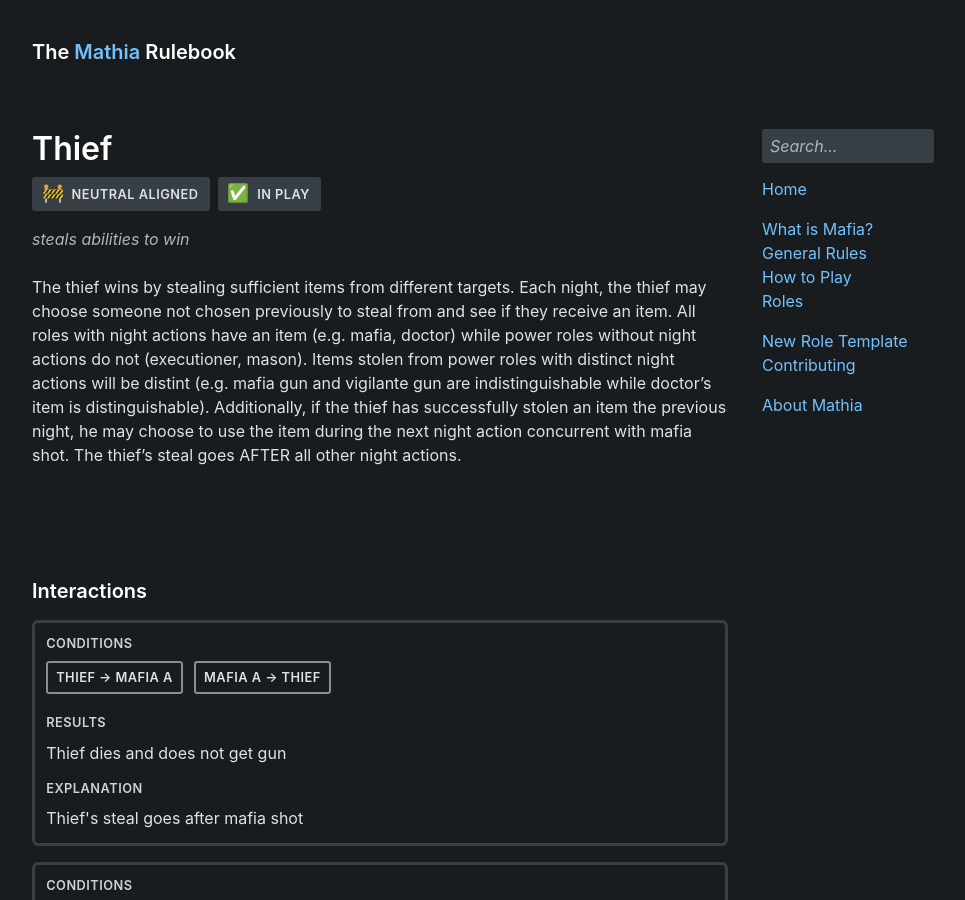
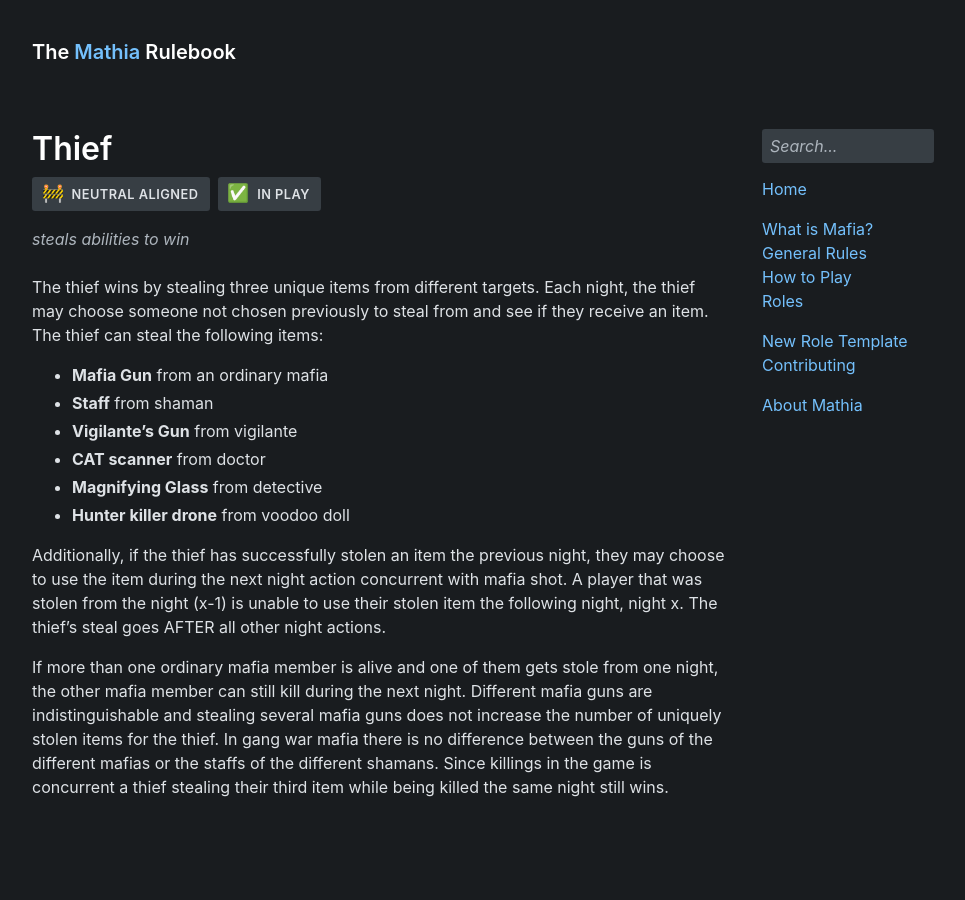
Before and after one commit to olliecheng/mathia-rulebook, a Jekyll site: the page built from roles/thief.md, in a window 1280 px wide and 900 px high. Shown: the whole window, without its empty margins (152-1117 px from the left). Built offline with Jekyll 4.4.1, drawn with Linux system fonts in a browser that asks for light colours; some web fonts are replaced; some of the changed text lies outside the part shown.

Commit message:
Update thief.md
* Do ordinary mafias in a channel share one same gun? So that they can't perform a kill if they are stolen from? Or are the mafia-members' guns individual? So that maf B still can perform a kill n2 even though maf A was stolen from n1? I thought the latter and that is how I've updated the role description.
* Does thief show up as guilty according to det? I know that they have once, but then it's written that neutral prs show up as town to det. I thought that the newest thing is that thief is seen as town to det - but please change if this is wrong.
* Is vigi death (the regular vigi, not the clumsy vigi/vigilante's bitch/vigi's bad twin/the sacrificing vigi/voodoo doll/wallbreaker) still a thing?
* I was a little bit unsure of what happened when thief is shamaned so i would be happy if someone could check if i'm right or not.
* Thief can't steal anything from e.g. tracker even though tracker has a night action, right?
* Should there somewhere be smth about the rules of the gang war or are those instructions meant to be looked up in the server?
* Aaaand just wanted to double-check: shaman can target the same person several times in a row? If they can't that should be specified in shaman role but since the shaman has been able to do so in the last few games I assume they can. so if that's the case just ignore this last point :)

I'm sorry for this long message but there are a lot of things that I don't know but I still wanna help.

```diff
--- a/roles/thief.md
+++ b/roles/thief.md
@@ -6,7 +6,18 @@ enabled: yes
 description: steals abilities to win
 ---
 
-The thief wins by stealing sufficient items from different targets. Each night, the thief may choose someone not chosen previously to steal from and see if they receive an item. All roles with night actions have an item (e.g. mafia, doctor) while power roles without night actions do not (executioner, mason). Items stolen from power roles with distinct night actions will be distint (e.g. mafia gun and vigilante gun are indistinguishable while doctor's item is distinguishable). Additionally, if the thief has successfully stolen an item the previous night, he may choose to use the item during the next night action concurrent with mafia shot. The thief's steal goes AFTER all other night actions.
+The thief wins by stealing three unique items from different targets. Each night, the thief may choose someone not chosen previously to steal from and see if they receive an item. The thief can steal the following items:
+
+- **Mafia Gun** from an ordinary mafia
+- **Staff** from shaman
+- **Vigilante's Gun** from vigilante
+- **CAT scanner** from doctor
+- **Magnifying Glass** from detective
+- **Hunter killer drone** from voodoo doll
+
+Additionally, if the thief has successfully stolen an item the previous night, they may choose to use the item during the next night action concurrent with mafia shot. A player that was stolen from the night (x-1) is unable to use their stolen item the following night, night x. The thief's steal goes AFTER all other night actions.
+
+If more than one ordinary mafia member is alive and one of them gets stole from one night, the other mafia member can still kill during the next night. Different mafia guns are indistinguishable and stealing several mafia guns does not increase the number of uniquely stolen items for the thief. In gang war mafia there is no difference between the guns of the different mafias or the staffs of the different shamans. Since killings in the game is concurrent a thief stealing their third item while being killed the same night still wins.
 
 {% capture interactions %}
 
@@ -24,5 +35,15 @@ Thief > X (saves), Thief > Shaman (steal), Mafia A > X;
 X does not die, Thief receives staff from shaman;
 Thief's item use is concurrent with mafia shot;
 
+---
+Thief > Detective, Detective > Thief;
+Thief gets a magnifying glass and detective returns "Innocent";
+Neutral roles show up as innocent to the detective;
+
+---
+Thief > Town X (investigate), Thief > Mafia A (steal), Shaman > Thief;
+Thief gets that Town X is guilty and does not get anything from Mafia A;
+Shaman reverses detective's result even when the magnifying glass is stolen. Shaman also roleblocks the thief from stealing so they don't get anything from the mafia.;
+
 {% endcapture %}
 {% include interactions.html content=interactions %}
```
